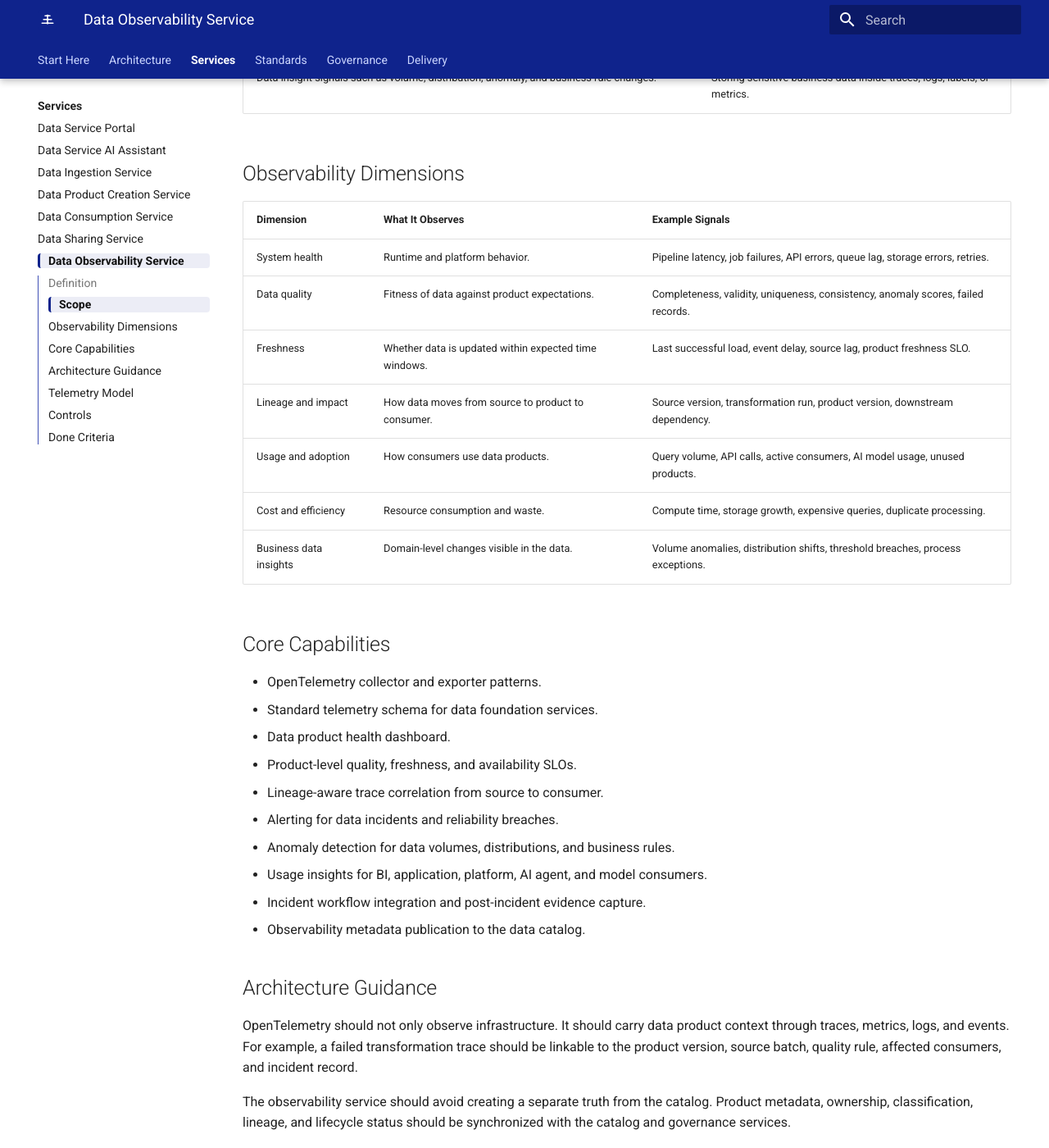
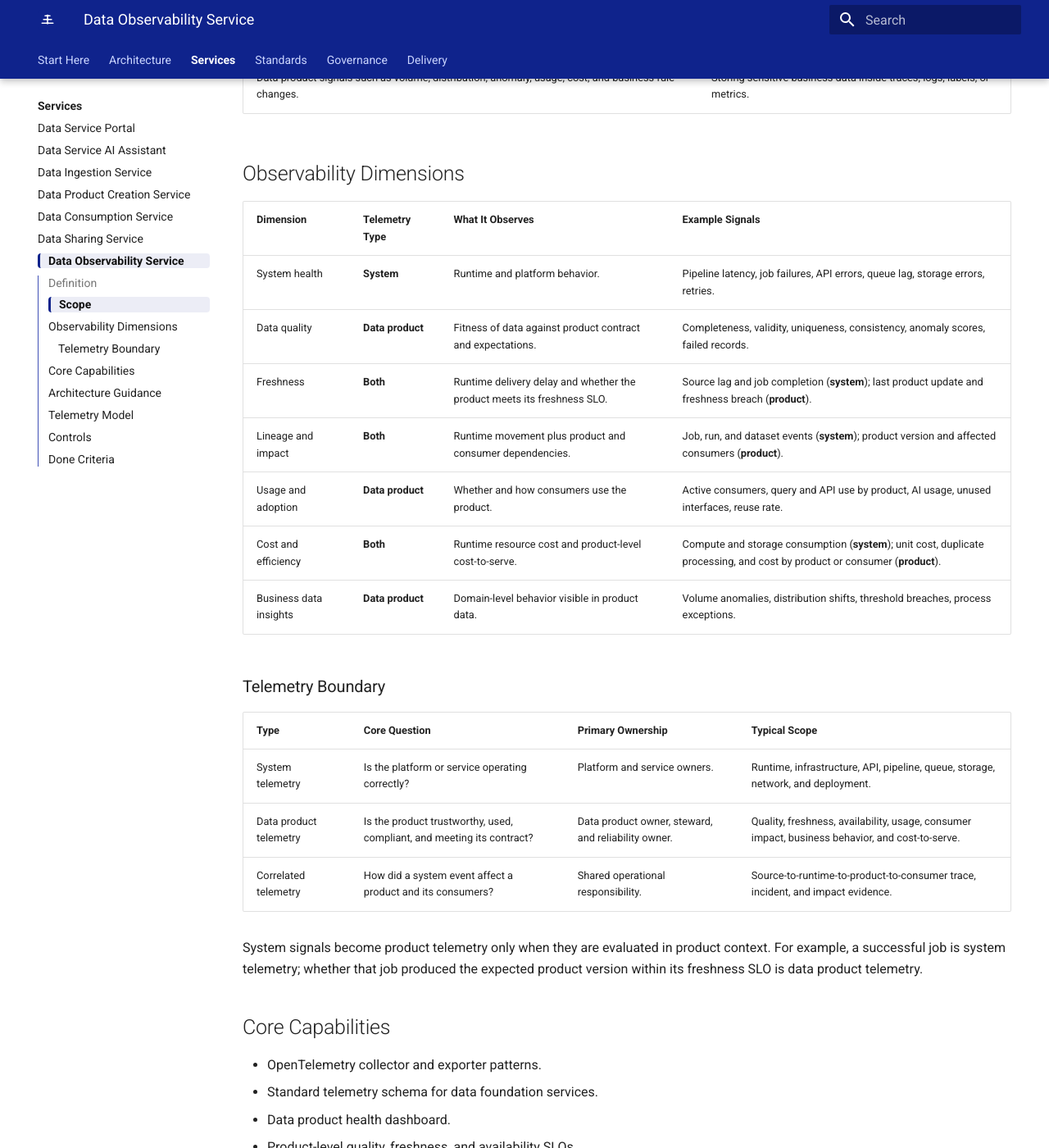
Before and after one commit to cong78/data-foundation-architecture, an MkDocs documentation site: the page built from docs/services/data-observability-service.md, in a window 1280 px wide and 1400 px high, scrolled down 619 px. Shown: the whole window at 82% size. Built offline with MkDocs 1.6.1 and Material for MkDocs 9.7.7, drawn with Linux system fonts in a browser that asks for light colours; a script that is not in the unit is left out; some of the changed text lies outside the part shown.

Commit message:
Clarify system and product telemetry mapping

```diff
--- a/docs/services/data-observability-service.md
+++ b/docs/services/data-observability-service.md
@@ -12,19 +12,29 @@ The goal is to make data trust measurable. A consumer should be able to understa
 | --- | --- |
 | OpenTelemetry conventions, collectors, exporters, dashboards, alerts, and product telemetry standards. | Replacing the enterprise observability platform. |
 | Product health across freshness, quality, reliability, usage, cost, incidents, and lineage correlation. | Owning business decisions about acceptable product quality. |
-| Data insight signals such as volume, distribution, anomaly, and business rule changes. | Storing sensitive business data inside traces, logs, labels, or metrics. |
+| Data product signals such as volume, distribution, anomaly, usage, cost, and business-rule changes. | Storing sensitive business data inside traces, logs, labels, or metrics. |
 
 ## Observability Dimensions
 
-| Dimension | What It Observes | Example Signals |
-| --- | --- | --- |
-| System health | Runtime and platform behavior. | Pipeline latency, job failures, API errors, queue lag, storage errors, retries. |
-| Data quality | Fitness of data against product expectations. | Completeness, validity, uniqueness, consistency, anomaly scores, failed records. |
-| Freshness | Whether data is updated within expected time windows. | Last successful load, event delay, source lag, product freshness SLO. |
-| Lineage and impact | How data moves from source to product to consumer. | Source version, transformation run, product version, downstream dependency. |
-| Usage and adoption | How consumers use data products. | Query volume, API calls, active consumers, AI model usage, unused products. |
-| Cost and efficiency | Resource consumption and waste. | Compute time, storage growth, expensive queries, duplicate processing. |
-| Business data insights | Domain-level changes visible in the data. | Volume anomalies, distribution shifts, threshold breaches, process exceptions. |
+| Dimension | Telemetry Type | What It Observes | Example Signals |
+| --- | --- | --- | --- |
+| System health | **System** | Runtime and platform behavior. | Pipeline latency, job failures, API errors, queue lag, storage errors, retries. |
+| Data quality | **Data product** | Fitness of data against product contract and expectations. | Completeness, validity, uniqueness, consistency, anomaly scores, failed records. |
+| Freshness | **Both** | Runtime delivery delay and whether the product meets its freshness SLO. | Source lag and job completion (**system**); last product update and freshness breach (**product**). |
+| Lineage and impact | **Both** | Runtime movement plus product and consumer dependencies. | Job, run, and dataset events (**system**); product version and affected consumers (**product**). |
+| Usage and adoption | **Data product** | Whether and how consumers use the product. | Active consumers, query and API use by product, AI usage, unused interfaces, reuse rate. |
+| Cost and efficiency | **Both** | Runtime resource cost and product-level cost-to-serve. | Compute and storage consumption (**system**); unit cost, duplicate processing, and cost by product or consumer (**product**). |
+| Business data insights | **Data product** | Domain-level behavior visible in product data. | Volume anomalies, distribution shifts, threshold breaches, process exceptions. |
+
+### Telemetry Boundary
+
+| Type | Core Question | Primary Ownership | Typical Scope |
+| --- | --- | --- | --- |
+| System telemetry | Is the platform or service operating correctly? | Platform and service owners. | Runtime, infrastructure, API, pipeline, queue, storage, network, and deployment. |
+| Data product telemetry | Is the product trustworthy, used, compliant, and meeting its contract? | Data product owner, steward, and reliability owner. | Quality, freshness, availability, usage, consumer impact, business behavior, and cost-to-serve. |
+| Correlated telemetry | How did a system event affect a product and its consumers? | Shared operational responsibility. | Source-to-runtime-to-product-to-consumer trace, incident, and impact evidence. |
+
+System signals become product telemetry only when they are evaluated in product context. For example, a successful job is system telemetry; whether that job produced the expected product version within its freshness SLO is data product telemetry.
 
 ## Core Capabilities
 
@@ -51,15 +61,15 @@ Use the [OpenTelemetry Telemetry Standard](../standards/otel-telemetry-standard.
 
 ## Telemetry Model
 
-| Lifecycle Point | Signals |
-| --- | --- |
-| Source extraction | Source availability, source lag, schema version, record count, extraction duration. |
-| Landing | Landing success, rejected records, quarantine count, storage path, ingestion batch or event id. |
-| Transformation | Job duration, rule execution, transformation version, dependency status. |
-| Validation | Quality rule result, threshold breach, anomaly score, failed fields, go-live status. |
-| Publication | Product version, contract version, freshness timestamp, catalog publication status. |
-| Consumption | Consumer identity, access channel, latency, query or API status, usage purpose. |
-| Sharing | Recipient entitlement, delivery status, export count, expiry, revocation status. |
+| Lifecycle Point | System Telemetry | Data Product Telemetry |
+| --- | --- | --- |
+| Source extraction | Source connection, extraction duration, retry, failure, source lag. | Expected source version, record-volume expectation, source contract status. |
+| Source-aligned landing | Landing success, storage operation, batch or event id, quarantine operation. | Received volume, rejected-record rate, schema conformance, source-product freshness. |
+| Transformation | Job duration, runtime status, dependency status, compute and memory use. | Product version produced, transformation lineage, expected output volume, cost-to-produce. |
+| Validation | Rule-engine execution, test duration, test-system errors. | Quality result, threshold breach, anomaly score, failed fields, go-live readiness. |
+| Publication | Catalog and interface publication status, API deployment status. | Product, contract and semantic-context versions, freshness timestamp, product availability. |
+| Consumption | Query or API latency, error, throughput, rate limit, adapter status. | Consumer, purpose, product usage, SLO experience, access decision, cost-to-serve. |
+| Sharing | Delivery job status, transfer latency, endpoint failure. | Recipient entitlement, minimized package, export volume, purpose, expiry, revocation. |
 
 ## Controls
 
```
